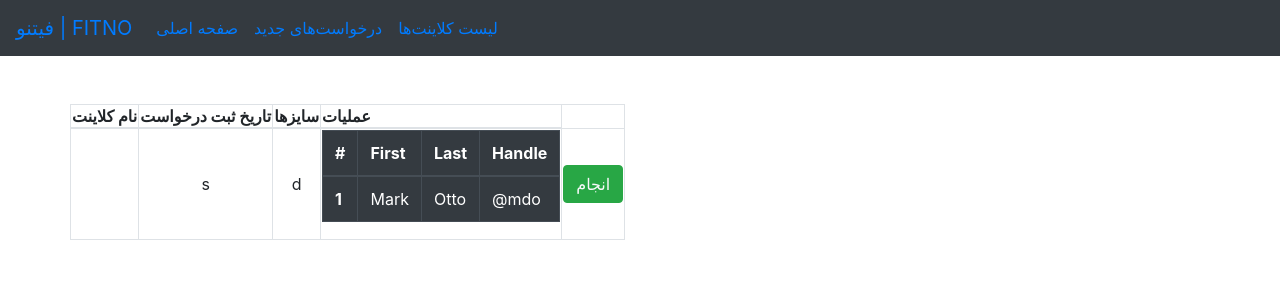
After one commit to Amirbapiri/peace, a Django app: page /coaches/requests/create/1/ in a window 1280 px wide. The commit adds this page. Shown: the top 300 px of the page. Run offline with Django 3.2, Linux system fonts and the light colour scheme; some libraries are stand-ins or nearby versions.

Commit message:
Created a method to render design plan page.

```diff
--- /dev/null
+++ b/coaches/templates/coaches/design_plan.html
@@ -0,0 +1,68 @@
+{% extends 'base.html' %}
+{% block title_head %}پنل مربیان{% endblock title_head %}
+{% block navbar %}
+<nav class="navbar navbar-expand-lg bg-dark text-lg-right">
+  <a class="navbar-brand" href="#">فیتنو | FITNO</a>
+  <button class="navbar-toggler" type="button" data-toggle="collapse" data-target="#navbarSupportedContent" aria-controls="navbarSupportedContent" aria-expanded="false" aria-label="Toggle navigation">
+    <span class="navbar-toggler-icon"></span>
+  </button>
+  <div class="collapse navbar-collapse">
+    <ul class="navbar-nav mr-auto">
+      <li class="nav-item d-inline-block">
+        <a class="nav-link" href="{% url 'coaches:dashboard' %}">صفحه اصلی</a>
+      </li>
+      <li class="nav-item d-inline-block">
+        <a class="nav-link" href="{% url 'coaches:new_requests' %}">درخواست‌های جدید</a>
+      </li>
+      <li class="nav-item d-inline-block">
+        <a class="nav-link" href="#">لیست کلاینت‌ها</a>
+      </li>
+    </ul>
+  </div>
+</nav>
+{% endblock navbar %}
+
+{% block content %}
+<div class="container mt-5">
+    <div class="row">
+        <table class="table-bordered">
+            <thead>
+                <tr>
+                    <th scope="col">نام کلاینت</th>
+                    <th scope="col">تاریخ ثبت درخواست</th>
+                    <th scope="col">سایزها</th>
+                    <th scope="col">عملیات</th>
+                </tr>
+            </thead>
+            <tbody>
+                <tr class="text-center">
+                    <th scope="row"></th>
+                    <td>s</td>
+                    <td>d</td>
+                    <td>
+                        <table class="table table-dark">
+                            <thead>
+                                <tr>
+                                    <th scope="col">#</th>
+                                    <th scope="col">First</th>
+                                    <th scope="col">Last</th>
+                                    <th scope="col">Handle</th>
+                                </tr>
+                            </thead>
+                            <tbody>
+                                <tr>
+                                    <th scope="row">1</th>
+                                    <td>Mark</td>
+                                    <td>Otto</td>
+                                    <td>@mdo</td>
+                                </tr>
+                            </tbody>
+                        </table>
+                    </td>
+                    <td><a class="btn btn-success text-light">انجام</a></td>
+                </tr>
+            </tbody>
+        </table>
+    </div>
+</div>
+{% endblock content %}
--- a/coaches/templates/coaches/new_requests.html
+++ b/coaches/templates/coaches/new_requests.html
@@ -9,7 +9,7 @@
   <div class="collapse navbar-collapse">
     <ul class="navbar-nav mr-auto">
       <li class="nav-item d-inline-block">
-        <a class="nav-link" href="#">صفحه اصلی</a>
+        <a class="nav-link" href="{% url 'coaches:dashboard' %}">صفحه اصلی</a>
       </li>
       <li class="nav-item d-inline-block">
         <a class="nav-link" href="#">درخواست‌های جدید</a>
@@ -30,7 +30,6 @@
                         <th scope="col">#</th>
                         <th scope="col">نام کامل</th>
                         <th scope="col">تاریخ ثبت درخواست</th>
-                        <th scope="col">جزئیات درخواست</th>
                         <th scope="col">عملیات</th>
                     </tr>
                 </thead>
@@ -40,8 +39,7 @@
                             <th scope="row">{{ forloop.counter }}</th>
                             <td>{{ request.client.first_name }} {{ request.client.last_name }}</td>
                             <td>{{ request.created_at }}</td>
-                            <td><a class="btn btn-info text-light">دیدن</a></td>
-                            <td><a class="btn btn-success text-light">انجام</a></td>
+                            <td><a href="{% url 'coaches:create_plan' request_id=request.pk %}" class="btn btn-info text-light">طراحی برنامه</a></td>
                         </tr>
                     {% endfor %}
                 </tbody>
--- a/coaches/urls.py
+++ b/coaches/urls.py
@@ -1,6 +1,6 @@
 from django.urls import path
 
-from .views import dashboard, new_requests
+from .views import dashboard, new_requests, create_plan
 from profiles.views import update_coach_information
 
 
@@ -9,5 +9,6 @@ app_name = "coaches"
 urlpatterns = [
     path("dashboard/", dashboard, name="dashboard"),
     path("requests/list/", new_requests, name="new_requests"),
+    path("requests/create/<int:request_id>/", create_plan, name="create_plan"),
     path("update/", update_coach_information, name="update_coach_information"),
 ]
--- a/coaches/views.py
+++ b/coaches/views.py
@@ -22,3 +22,7 @@ def new_requests(request):
         "new_requests": new_requests
     }
     return render(request, "coaches/new_requests.html", context)
+
+
+def create_plan(request, request_id):
+    return render(request, "coaches/design_plan.html", {})
```
